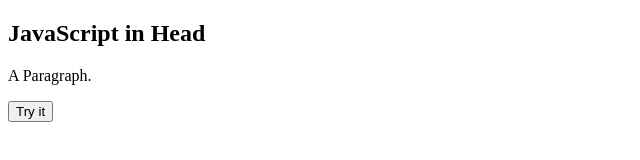
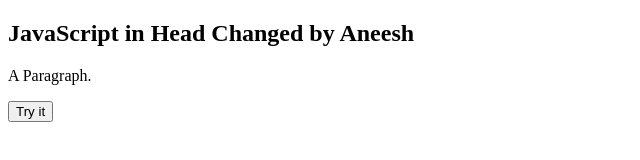
Before and after one commit to brainchildservices/learn-javascript, a plain HTML site: page Sreerag/SREERAG.HTML in a window 1280 px wide. Shown: the whole page, without its empty margins (0-640 px from the left). Drawn offline with Linux system fonts and the light colour scheme.

Commit message:
Changed by Aneesh

```diff
--- a/Sreerag/SREERAG.HTML
+++ b/Sreerag/SREERAG.HTML
@@ -9,7 +9,7 @@ function myFunction() {
 </head>
 <body>
 
-<h2>JavaScript in Head</h2>
+<h2>JavaScript in Head Changed by Aneesh</h2>
 
 <p id="demo">A Paragraph.</p>
 
```
